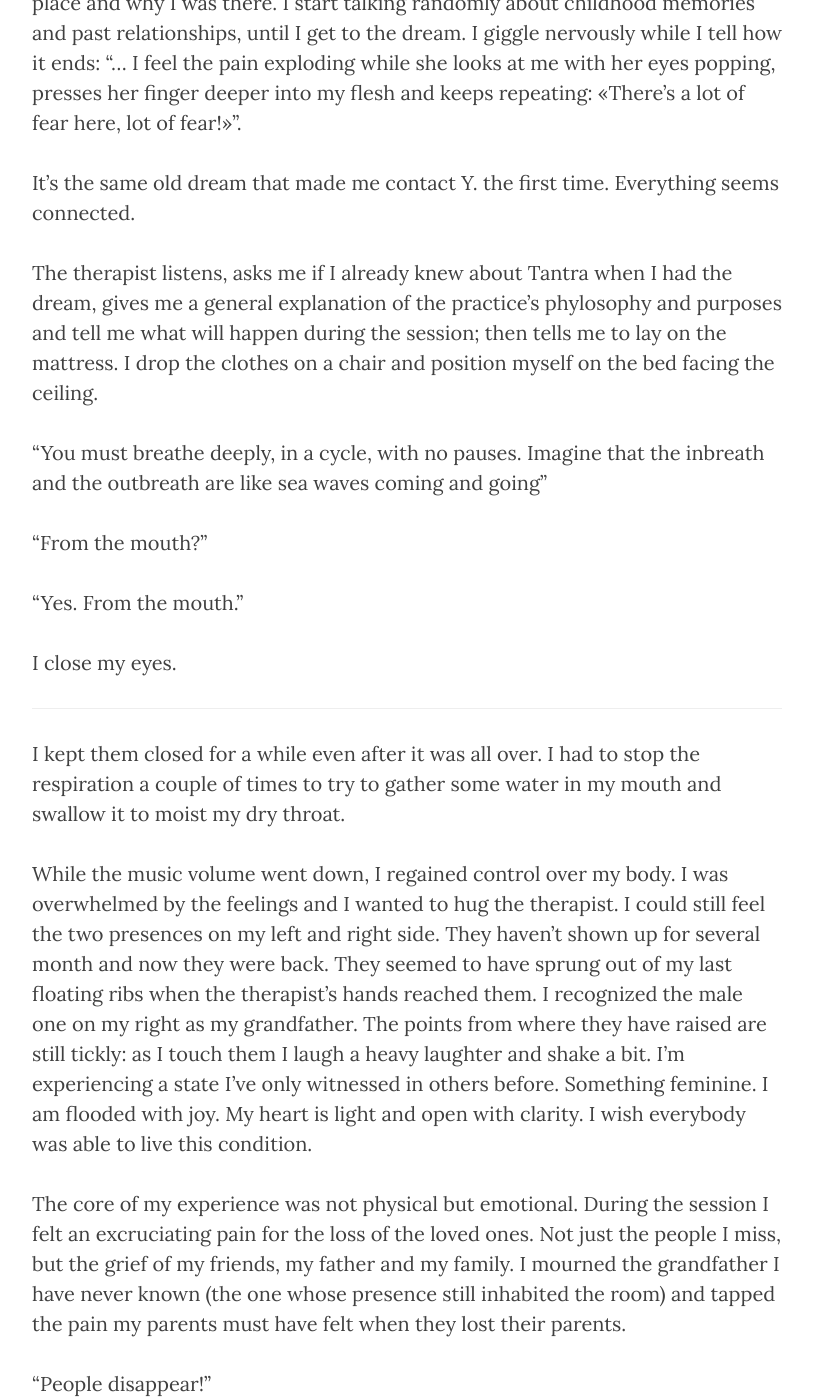
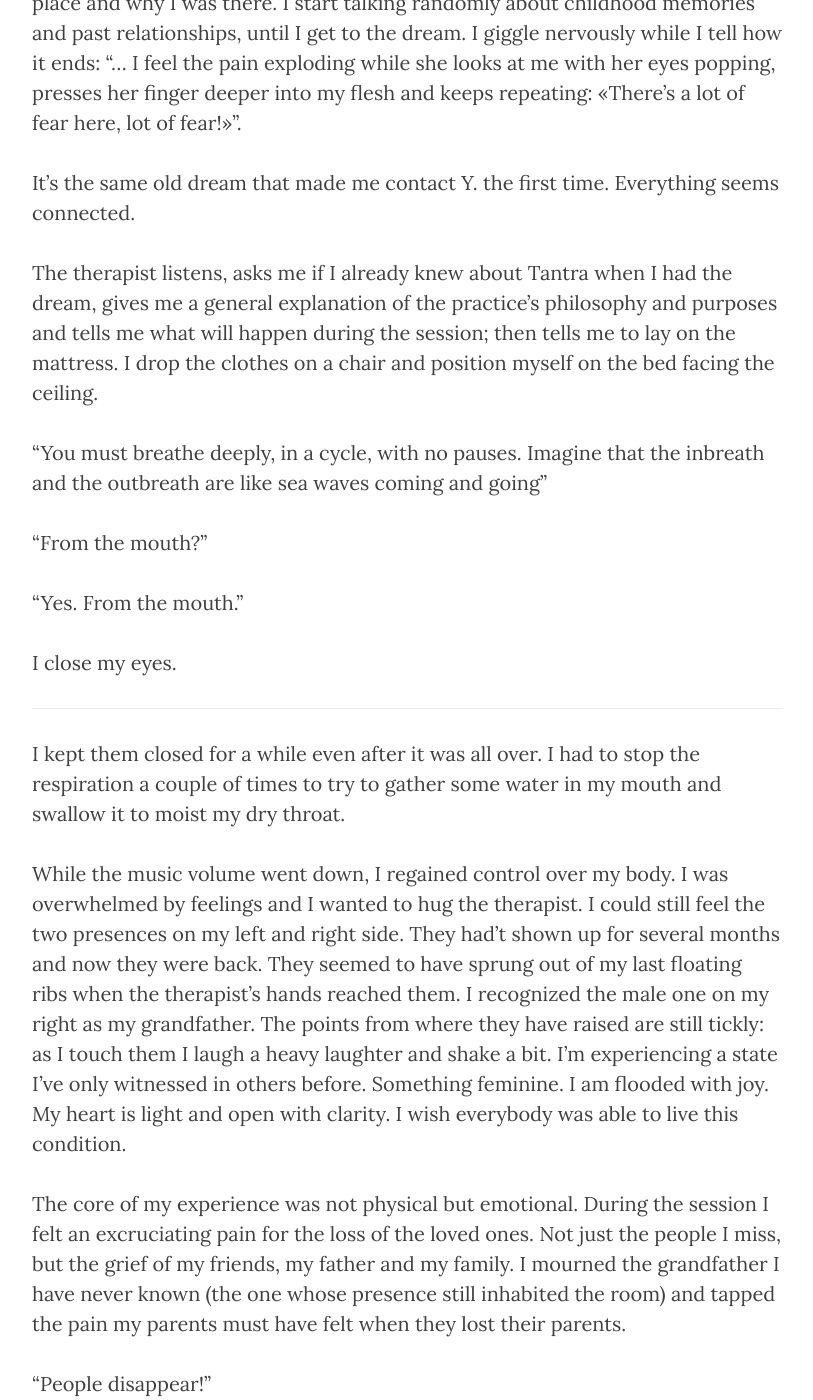
Before and after one commit to Vysybyl/qarabas, a Jekyll site: the page built from _posts/2017-09-21-therapy-en.md, in a window 1280 px wide and 1400 px high, scrolled down 2940 px. Shown: the whole window, without its empty margins (233-1046 px from the left). Built offline with Jekyll 4.4.1, drawn with Linux system fonts in a browser that asks for light colours; nearby versions of some CDN libraries; some of the changed text lies outside the part shown.

Commit message:
Reviewed therapy en.

```diff
--- a/_posts/2017-09-21-therapy-en.md
+++ b/_posts/2017-09-21-therapy-en.md
@@ -73,7 +73,7 @@ The therapist greeted me, made me sit and asked me how I got to know the place a
 
 It's the same old dream that made me contact Y. the first time. Everything seems connected.
 
-The therapist listens, asks me if I already knew about Tantra when I had the dream, gives me a general explanation of the practice's phylosophy and purposes and tell me what will happen during the session; then tells me to lay on the mattress. I drop the clothes on a chair and position myself on the bed facing the ceiling.
+The therapist listens, asks me if I already knew about Tantra when I had the dream, gives me a general explanation of the practice's philosophy and purposes and tells me what will happen during the session; then tells me to lay on the mattress. I drop the clothes on a chair and position myself on the bed facing the ceiling.
 
 "You must breathe deeply, in a cycle, with no pauses. Imagine that the inbreath and the outbreath are like sea waves coming and going"
 
@@ -87,7 +87,7 @@ I close my eyes.
 
 I kept them closed for a while even after it was all over. I had to stop the respiration a couple of times to try to gather some water in my mouth and swallow it to moist my dry throat.
 
-While the music volume went down, I regained control over my body. I was overwhelmed by the feelings and I wanted to hug the therapist. I could still feel the two presences on my left and right side. They haven't shown up for several month and now they were back. They seemed to have sprung out of my last floating ribs when the therapist's hands reached them. I recognized the male one on my right as my grandfather. The points from where they have raised are still tickly: as I touch them I laugh a heavy laughter and shake a bit. I'm experiencing a state I've only witnessed in others before. Something feminine.
+While the music volume went down, I regained control over my body. I was overwhelmed by feelings and I wanted to hug the therapist. I could still feel the two presences on my left and right side. They had't shown up for several months and now they were back. They seemed to have sprung out of my last floating ribs when the therapist's hands reached them. I recognized the male one on my right as my grandfather. The points from where they have raised are still tickly: as I touch them I laugh a heavy laughter and shake a bit. I'm experiencing a state I've only witnessed in others before. Something feminine.
 I am flooded with joy. My heart is light and open with clarity. I wish everybody was able to live this condition.
 
 The core of my experience was not physical but emotional. During the session I felt an excruciating pain for the loss of the loved ones. Not just the people I miss, but the grief of my friends, my father and my family. I mourned the grandfather I have never known (the one whose presence still inhabited the room) and tapped the pain my parents must have felt when they lost their parents.
```
Also changed, not shown: other parts of _posts/2017-09-21-therapy-en.md (+3 -3 lines).
